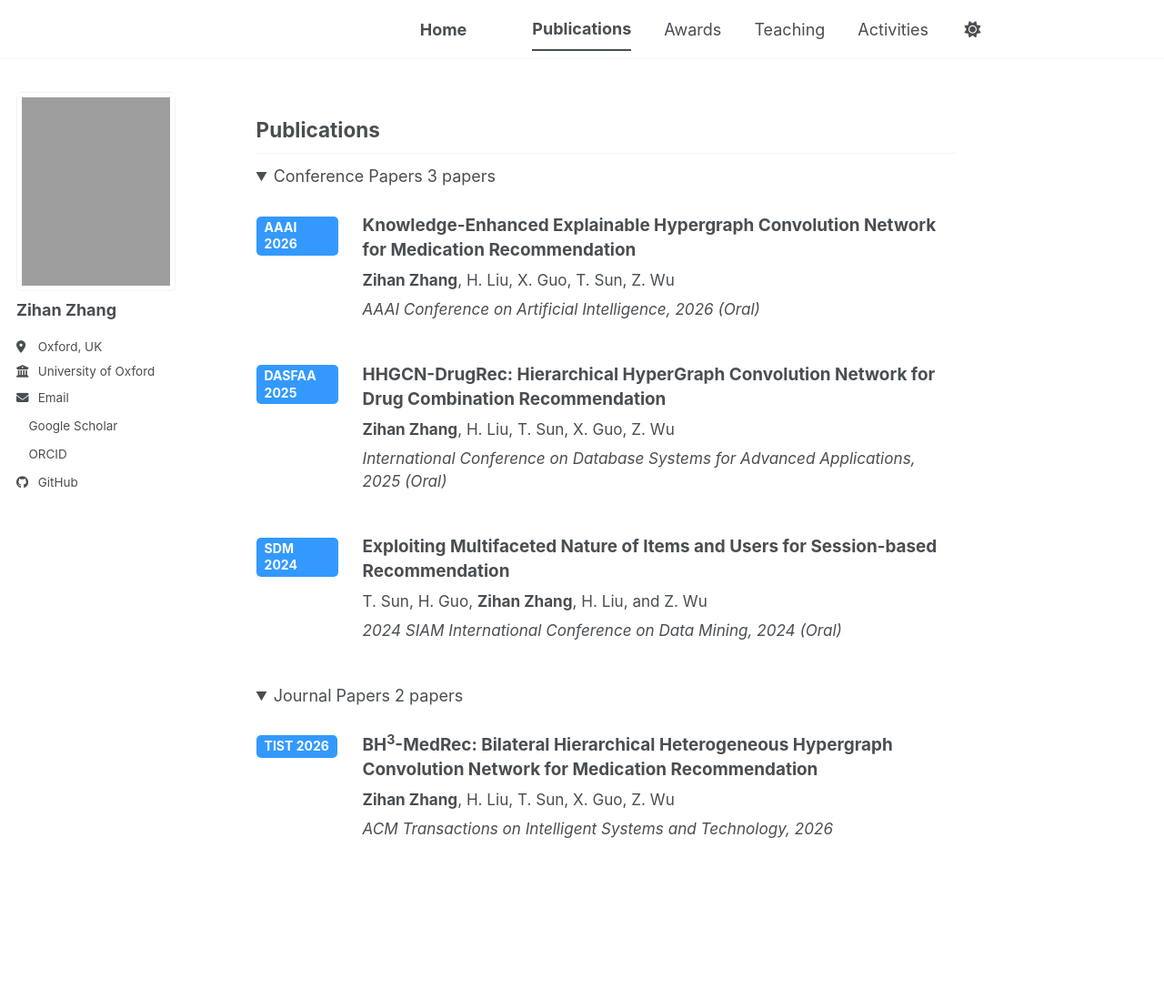
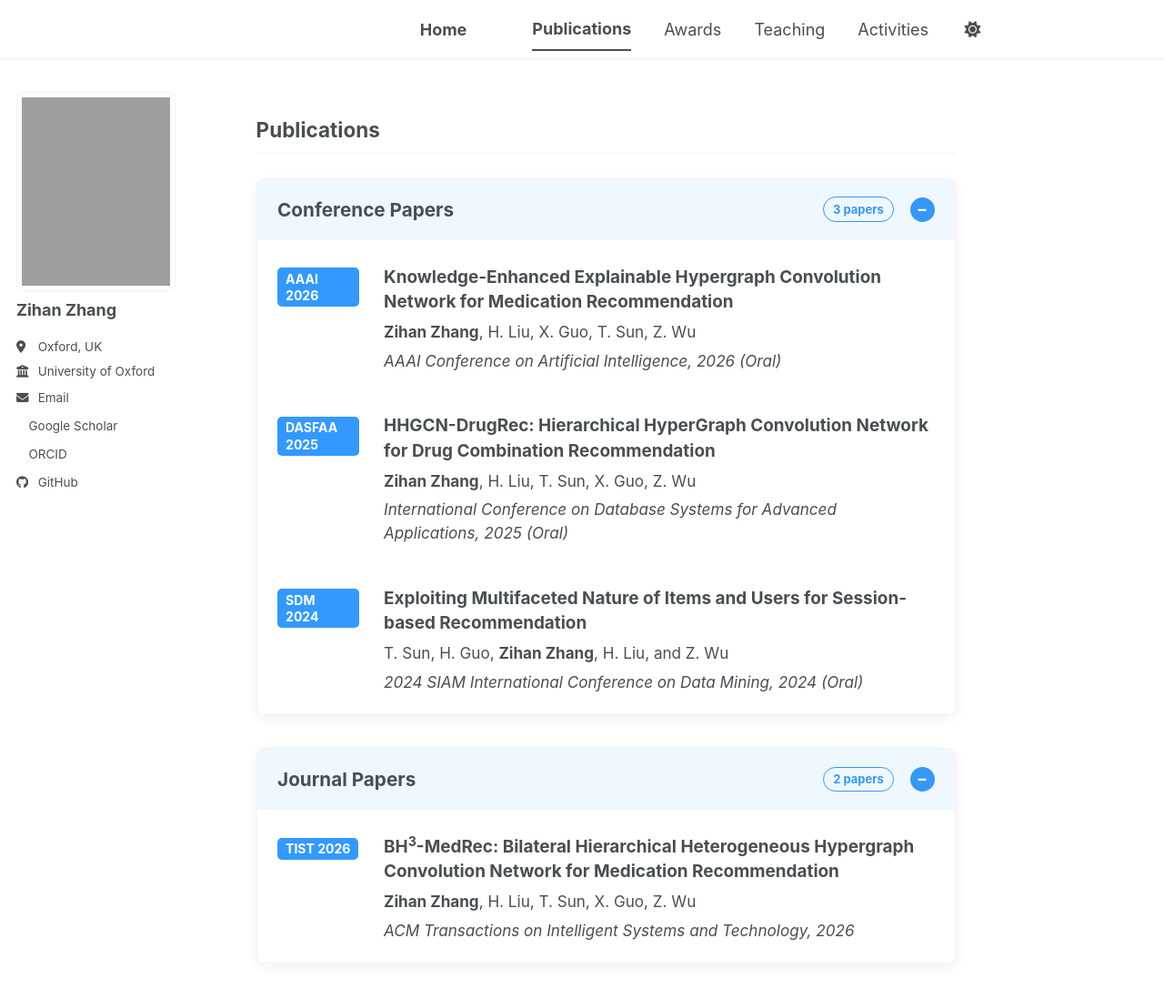
Before and after one commit to LusiaZ/LusiaZ.github.io, a Jekyll site: the page built from _pages/publications.html, in a window 1280 px wide and 1149 px high. Shown: the top 1098 px of the window at 91% size. Built offline with Jekyll 4.4.1, drawn with Linux system fonts in a browser that asks for light colours; a style sheet for code colours, icons or effects is not loaded.

Commit message:
Update _page.scss

```diff
--- a/_sass/layout/_page.scss
+++ b/_sass/layout/_page.scss
@@ -536,3 +536,96 @@
     gap: 1rem;
   }
 }
+
+/* Collapsible publication groups */
+.pub-group {
+  margin: 1.5rem 0 2rem;
+  border: 1px solid var(--global-border-color);
+  border-radius: 9px;
+  background: var(--global-bg-color);
+  overflow: hidden;
+  transition: box-shadow 0.2s ease;
+}
+
+.pub-group[open] {
+  box-shadow: 0 4px 14px rgba(0, 0, 0, 0.06);
+}
+
+.pub-group > summary {
+  display: flex;
+  align-items: center;
+  gap: 1rem;
+
+  padding: 1rem 1.25rem;
+  cursor: pointer;
+  list-style: none;
+
+  color: var(--global-text-color);
+  background: rgba(54, 152, 245, 0.08);
+  font-size: 1.15rem;
+  font-weight: 700;
+}
+
+/* 隐藏浏览器默认三角形 */
+.pub-group > summary::-webkit-details-marker {
+  display: none;
+}
+
+/* 论文数量 */
+.pub-count {
+  margin-left: auto;
+  padding: 0.18rem 0.55rem;
+
+  border: 1px solid #3698f5;
+  border-radius: 20px;
+
+  color: #3698f5;
+  font-size: 0.72rem;
+  font-weight: 700;
+  white-space: nowrap;
+}
+
+/* 展开、收起按钮 */
+.pub-group > summary::after {
+  content: "+";
+
+  display: inline-flex;
+  align-items: center;
+  justify-content: center;
+
+  width: 1.5rem;
+  height: 1.5rem;
+  border-radius: 50%;
+
+  background: #3698f5;
+  color: #ffffff;
+  font-size: 1rem;
+  line-height: 1;
+}
+
+.pub-group[open] > summary::after {
+  content: "−";
+}
+
+.pub-group-content {
+  padding: 1.5rem 1.25rem 0.25rem;
+}
+
+.pub-group-content .selected-pubs {
+  margin-top: 0;
+}
+
+.pub-group-content .selected-pub:last-child {
+  margin-bottom: 1rem;
+}
+
+@media (max-width: 700px) {
+  .pub-group > summary {
+    padding: 0.85rem 1rem;
+    font-size: 1rem;
+  }
+
+  .pub-group-content {
+    padding: 1.2rem 1rem 0.2rem;
+  }
+}
```
